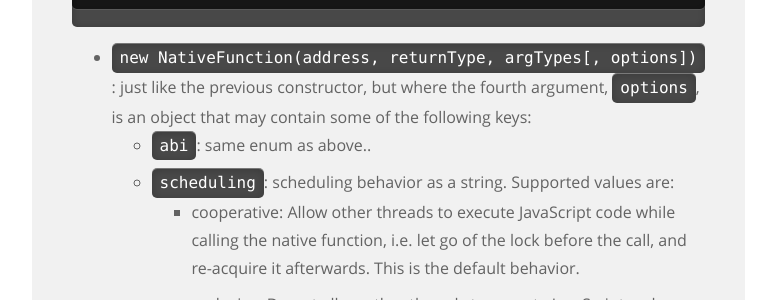
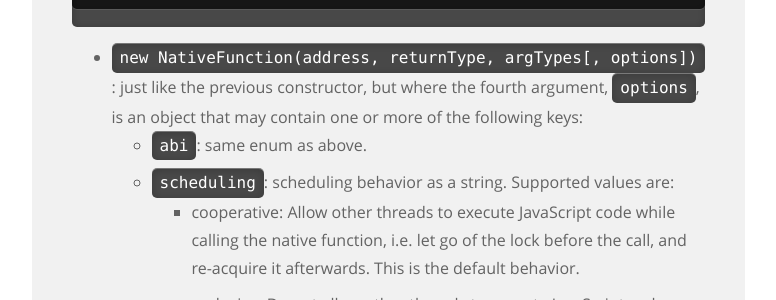
Before and after one commit to frida/frida-website, a Jekyll site: the page built from _docs/javascript-api.md, in a window 1280 px wide and 900 px high, scrolled down 24247 px. Shown: the part 184-484 px from the top of the window, without its empty margins (364-1140 px from the left). Built offline with Jekyll 4.4.1, drawn with Linux system fonts in a browser that asks for light colours.

Commit message:
Tweak the NativeFunction docs

```diff
--- a/_docs/javascript-api.md
+++ b/_docs/javascript-api.md
@@ -959,9 +959,9 @@ friendlyFunctionName(returnValue, thisPtr);
 
 +   `new NativeFunction(address, returnType, argTypes[, options])`: just like
     the previous constructor, but where the fourth argument, `options`, is an
-    object that may contain some of the following keys:
-
-    -   `abi`: same enum as above..
+    object that may contain one or more of the following keys:
+
+    -   `abi`: same enum as above.
     -   `scheduling`: scheduling behavior as a string. Supported values are:
         -   cooperative: Allow other threads to execute JavaScript code while
                          calling the native function, i.e. let go of the lock
```
